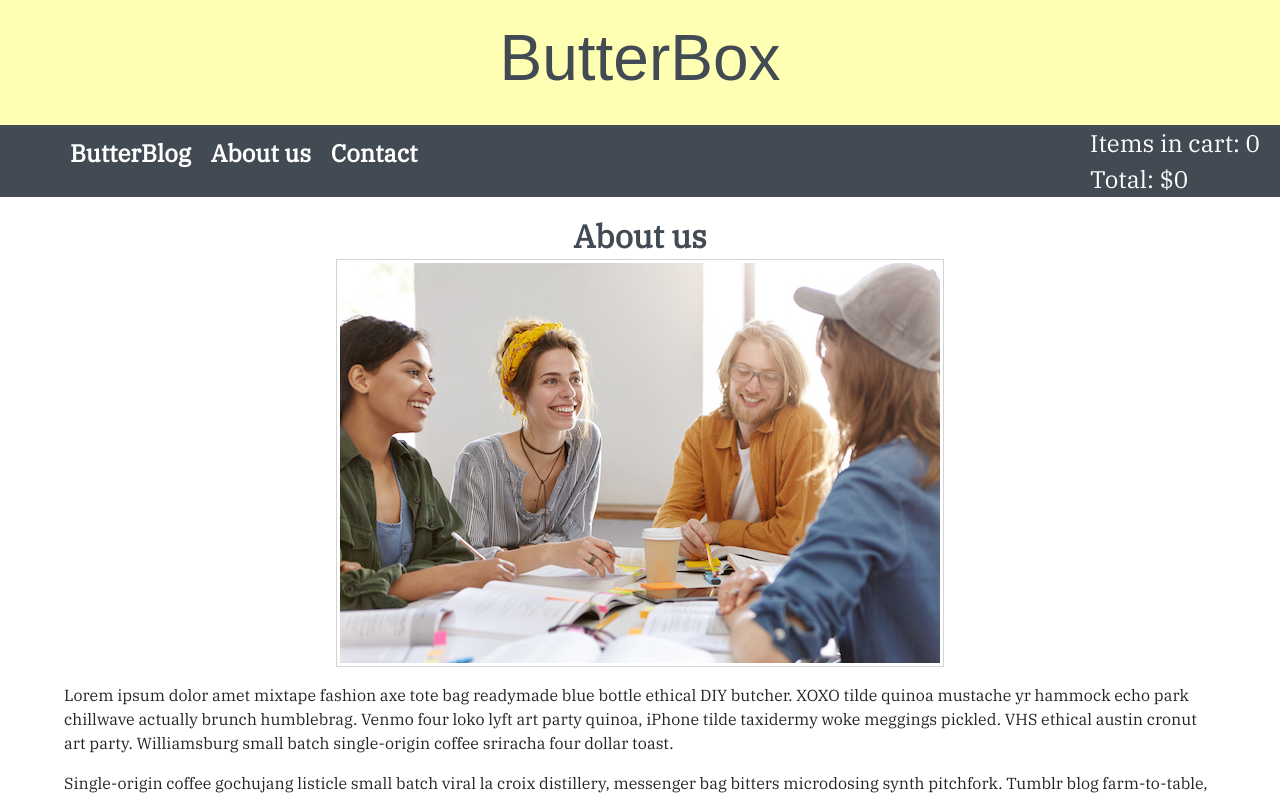
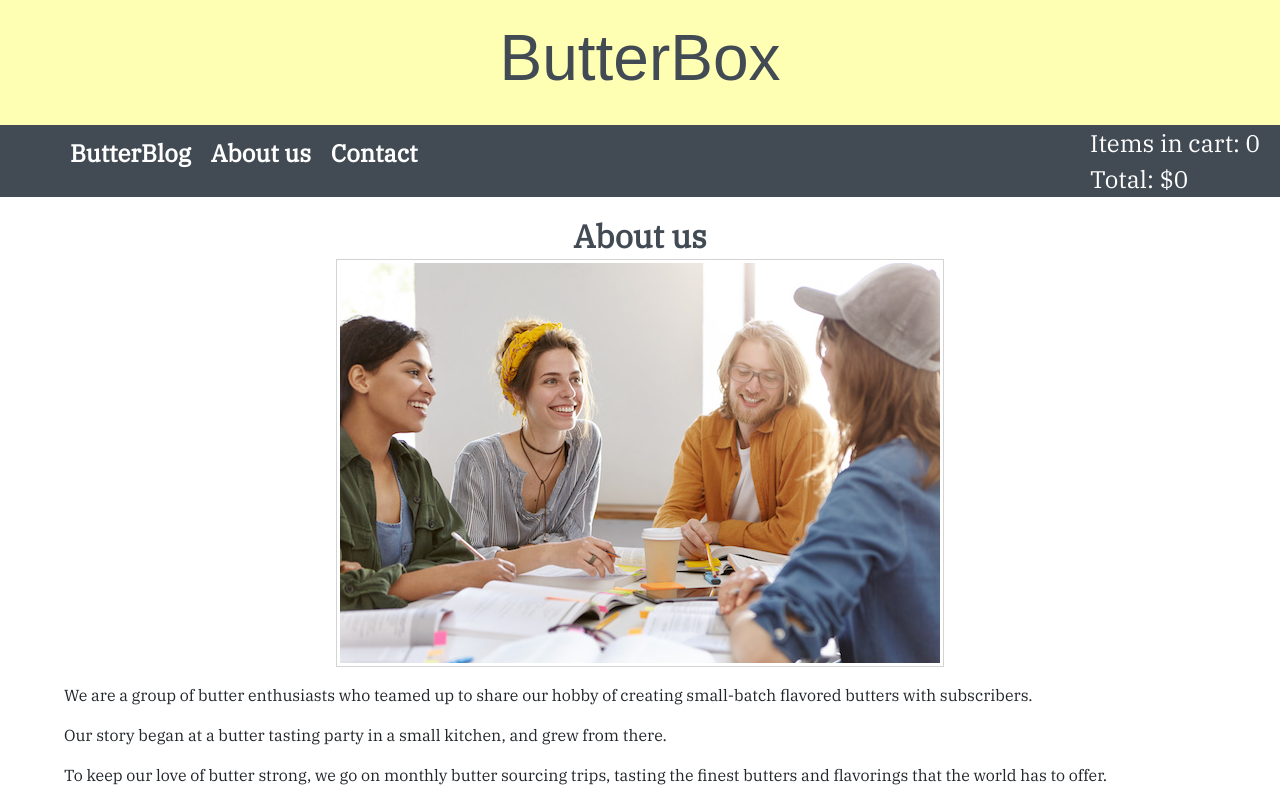
Before and after one commit to amytalbott/butterbox, a React (Create React App) app: page /about in a window 1280 px wide. Shown: the top 798 px of the page. Built offline with nearby package versions, Linux system fonts and the light colour scheme; a web font is replaced by a local one.

Commit message:
added an about description

```diff
--- a/src/About.js
+++ b/src/About.js
@@ -13,27 +13,17 @@ const About = () => {
           {/* This image needs to be resized */}
           <img className="aboutPhoto" src={about} alt="the ButterBox team"/>
           <div className="aboutText">
-            <p>Lorem ipsum dolor amet mixtape fashion axe tote bag readymade blue
-              bottle ethical DIY butcher. XOXO tilde quinoa mustache yr hammock echo
-              park chillwave actually brunch humblebrag. Venmo four loko lyft art
-              party quinoa, iPhone tilde taxidermy woke meggings pickled. VHS ethical
-              austin cronut art party. Williamsburg small batch single-origin coffee
-              sriracha four dollar toast.</p>
+            <p>We are a group of butter enthusiasts who teamed up to share our hobby
+            of creating small-batch flavored butters with subscribers.</p>
 
-            <p>Single-origin coffee gochujang listicle small batch viral la croix
-              distillery, messenger bag bitters microdosing synth pitchfork. Tumblr
-              blog farm-to-table, snackwave banh mi occupy vaporware keytar portland
-              wolf brunch narwhal. Vape DIY next level trust fund 3 wolf moon
-              biodiesel food truck wayfarers af knausgaard echo park gastropub brunch
-              man bun. Yuccie organic woke pop-up.</p>
+            <p>Our story began at a butter tasting party in a small kitchen, and grew
+            from there.</p>
 
-              <p>Lyft meditation meh enamel pin distillery swag la croix jianbing
-                poutine dreamcatcher tumblr biodiesel activated charcoal fam. Migas
-                ethical street art, intelligentsia letterpress iceland poutine fanny
-                pack four loko chia banh mi 3 wolf moon mumblecore aesthetic. Cray
-                banh mi live-edge readymade truffaut paleo. Viral chillwave brooklyn,
-                migas trust fund heirloom wayfarers before they sold out pickled.
-                3 wolf moon pug thundercats distillery VHS vinyl forage mixtape wayfarers.</p>
+            <p>To keep our love of butter strong, we go on monthly butter sourcing trips,
+            tasting the finest butters and flavorings that the world has to offer.</p>
+
+            <p>We hope you'll enjoy our product, and become part of our exclusive butter
+            community.</p>
             </div>
         </div>
     </div>
--- a/src/Header.js
+++ b/src/Header.js
@@ -1,4 +1,5 @@
 import React from 'react';
+import {Navbar, Nav, NavDropdown, MenuItem } from 'react-bootstrap';
 import {NavLink} from 'react-router-dom';
 
 
@@ -9,6 +10,8 @@ import Cart from './Cart';
 // Displays the header, navbar, and intro text
 
 const Header = (props) => {
+
+
   return (
     <div className="header">
         <h1 className="siteTitle text-center">
```
Lines whose indentation alone changed are shown as unchanged.
